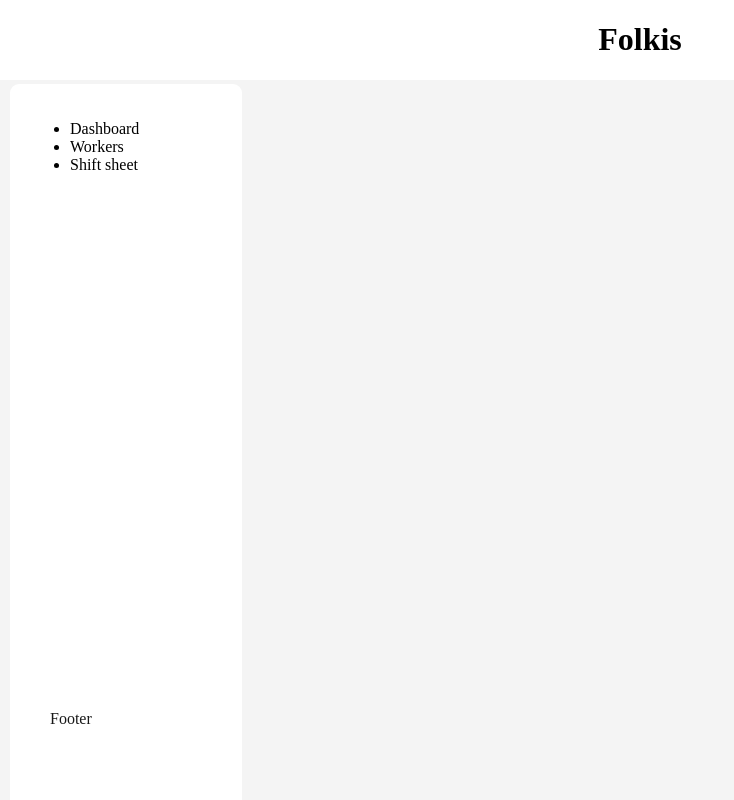
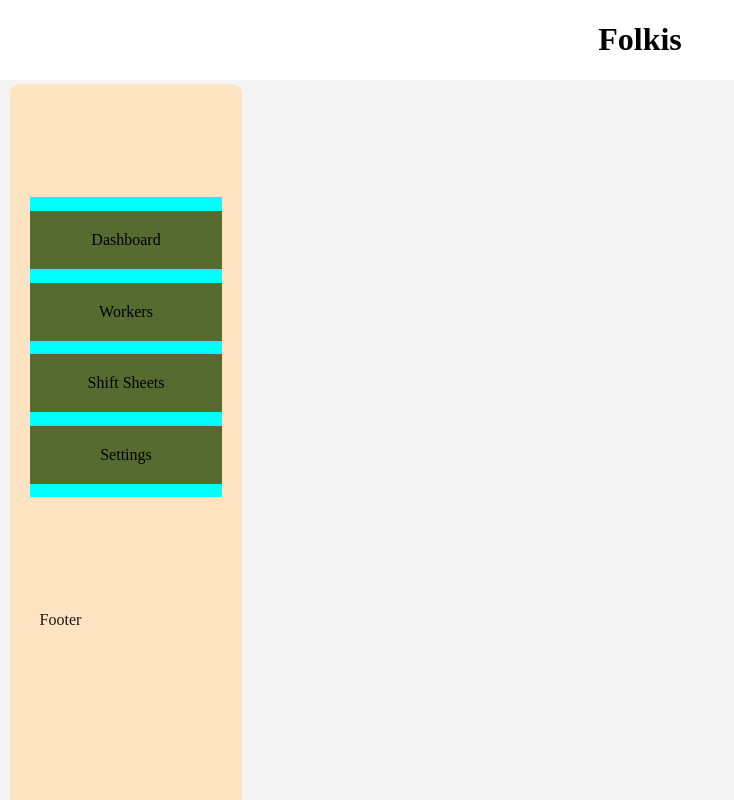
Before and after one commit to hamidaebadi/folkis, a React (Create React App) app in the folder client/: page / in a window 1280 px wide. Shown: the whole page, without its empty margins (0-734 px from the left). Built offline with nearby package versions, Linux system fonts and the light colour scheme; the HTML template or start-up script is replaced by a standard one.

Commit message:
Configure eslint, add and style sidebar component

```diff
--- a/client/src/App.tsx
+++ b/client/src/App.tsx
@@ -2,7 +2,7 @@ import React from 'react';
 import Sidebar from './components/sidebar/Sidebar';
 import Navbar from './components/Navbar/Navbar';
 
-function App() {
+const App = () => {
   return (
     <div className="main-container">
       <Navbar />
--- /dev/null
+++ b/client/src/components/sidebar/Item.tsx
@@ -0,0 +1,11 @@
+import React from "react";
+
+const Item = ({title}:{title: string}) => {
+    return(
+        <div className="side-list-item">
+            {title}
+        </div>
+    )
+}
+
+export default Item;
--- /dev/null
+++ b/client/src/components/sidebar/ItemList.tsx
@@ -0,0 +1,15 @@
+import React from 'react';
+import Item from './Item';
+
+const ItemList = () => {
+  return (
+    <div className='side-list'>
+      <Item title='Dashboard'/>
+      <Item title='Workers'/>
+      <Item title='Shift Sheets'/>
+      <Item title='Settings'/>
+    </div>
+  );
+}
+
+export default ItemList;
--- a/client/src/components/sidebar/Sidebar.tsx
+++ b/client/src/components/sidebar/Sidebar.tsx
@@ -1,14 +1,11 @@
 import React from "react";
 import SidebarFooter from "./SidebarFooter";
+import ItemList from "./ItemList";
 
 const Sidebar = () => {
     return(
         <div className="sidebar">
-        <ul>
-            <li>Dashboard</li>
-            <li>Workers</li>
-            <li>Shift sheet</li>
-        </ul>
+        <ItemList />
         <SidebarFooter />
         </div>
     )
--- a/client/src/index.tsx
+++ b/client/src/index.tsx
@@ -1,9 +1,11 @@
 import React from 'react';
-import ReactDOM from 'react-dom/client';
+import {createRoot} from 'react-dom/client';
 import App from './App';
 import './main.css';
 
-ReactDOM.createRoot(document.getElementById('root')).render(
+const element = document.getElementById('root');
+
+createRoot(element).render(
   <React.StrictMode>
     <App />
   </React.StrictMode>,
--- a/client/src/main.css
+++ b/client/src/main.css
@@ -13,20 +13,40 @@ html, body{
 }
 
 .sidebar {
+    display: flex;
+    flex-direction: column;
+    align-items: center;
+    justify-content: space-evenly;
     height: 770px;
     width: 15%;
     position: fixed;
-    background-color: white;
+    background-color: bisque;
     overflow-x: hidden;
     padding: 20px;
     border-radius: 9px;
     margin: 84px 0 0 10px;
+    outline-style: none;
 }
 .sidebar-footer {
-    position: absolute;
     width: 90%;
     height: 150px;
-    margin-top:500px;
     opacity: 90%;
     padding: 20px;
 }
+
+/* Sidebar Design */
+.side-list {
+    display: flex;
+    flex-direction: column;
+    align-items: center;
+    justify-content: space-evenly;
+    background-color: aqua;
+    width: 100%;
+    height: 300px;
+}
+.side-list-item {
+    background-color: darkolivegreen;
+    width: 100%;
+    text-align: center;
+    padding: 20px 0 20px 0;
+}
--- a/package.json
+++ b/package.json
@@ -15,8 +15,7 @@
     "build": "webpack --mode=production",
     "start:client": "webpack serve --mode=development",
     "start:server": "ts-node-dev ./server/src/index.ts",
-    "lint": "eslint . --ext .js,.jsx,.ts,.tsx",
-    "lint:fix": "eslint . --fix --ext .js,.jsx,.ts,.tsx"
+    "lint": "eslint './client/src/**/*.{ts,tsx}'"
   },
   "repository": {
     "type": "git",
```
Also changed, not shown: client/src/components/ProfileCard/ProfileCard.tsx (added, +11 -0 lines), client/tsconfig.json (+13 -8 lines), webpack.config.js (+3 -8 lines), .eslintrc.js (deleted), client/src/types.ts (added), 1 other file (tests, documents, lock files or other folders).
